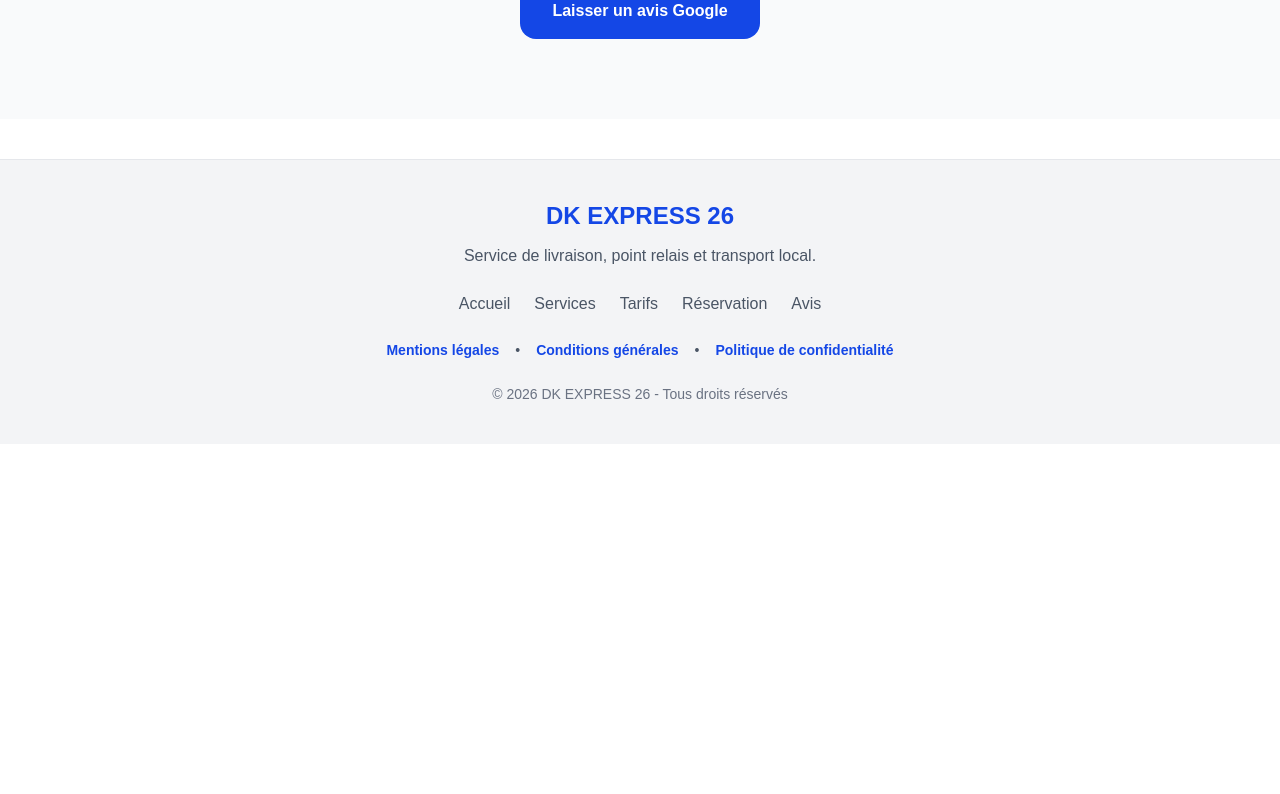
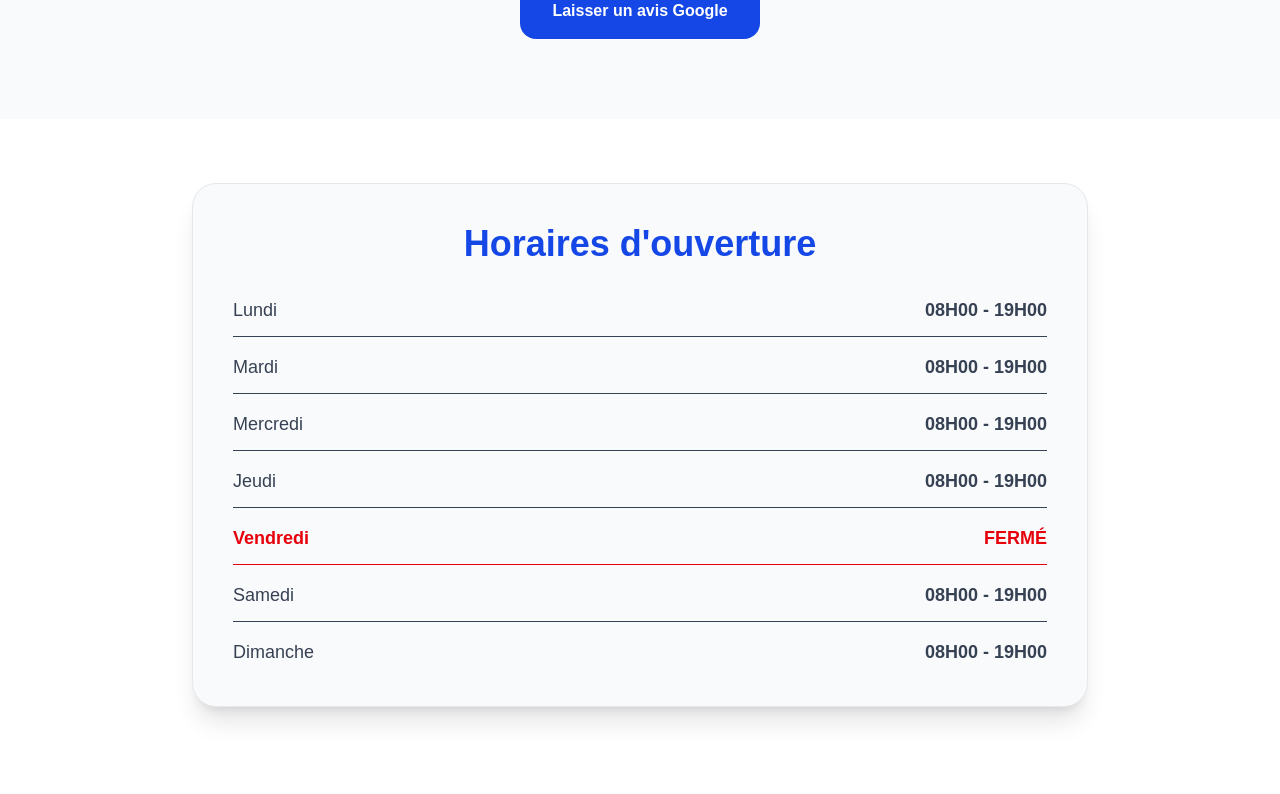
Before and after one commit to dkexpress2607/dk-express26, a Next.js app: page / in a window 1280 px wide. Shown: the part 4946-5740 px from the top of the page. Before the commit the page ends 5390 px from the top, so only its background shows below. Built offline with nearby package versions, Linux system fonts and the light colour scheme.

Commit message:
Ajout animations modernes

```diff
--- a/app/page.tsx
+++ b/app/page.tsx
@@ -577,7 +577,57 @@ if (loading) {
         </div>
 
       </section>
+{/* HORAIRES */}
+<section className="py-16 bg-white px-6">
 
+  <div className="max-w-4xl mx-auto bg-gray-50 border border-gray-200 rounded-3xl p-10 shadow-xl">
+
+    <h2 className="text-4xl font-black text-center text-blue-700 mb-8">
+      Horaires d'ouverture
+    </h2>
+
+    <div className="space-y-4 text-lg text-gray-700">
+
+      <div className="flex justify-between border-b pb-3">
+        <span>Lundi</span>
+        <span className="font-semibold">08H00 - 19H00</span>
+      </div>
+
+      <div className="flex justify-between border-b pb-3">
+        <span>Mardi</span>
+        <span className="font-semibold">08H00 - 19H00</span>
+      </div>
+
+      <div className="flex justify-between border-b pb-3">
+        <span>Mercredi</span>
+        <span className="font-semibold">08H00 - 19H00</span>
+      </div>
+
+      <div className="flex justify-between border-b pb-3">
+        <span>Jeudi</span>
+        <span className="font-semibold">08H00 - 19H00</span>
+      </div>
+
+      <div className="flex justify-between border-b pb-3 text-red-600 font-bold">
+        <span>Vendredi</span>
+        <span>FERMÉ</span>
+      </div>
+
+      <div className="flex justify-between border-b pb-3">
+        <span>Samedi</span>
+        <span className="font-semibold">08H00 - 19H00</span>
+      </div>
+
+      <div className="flex justify-between">
+        <span>Dimanche</span>
+        <span className="font-semibold">08H00 - 19H00</span>
+      </div>
+
+    </div>
+
+  </div>
+
+</section>
      {/* FOOTER */}
 <footer
   id="contact"
```
